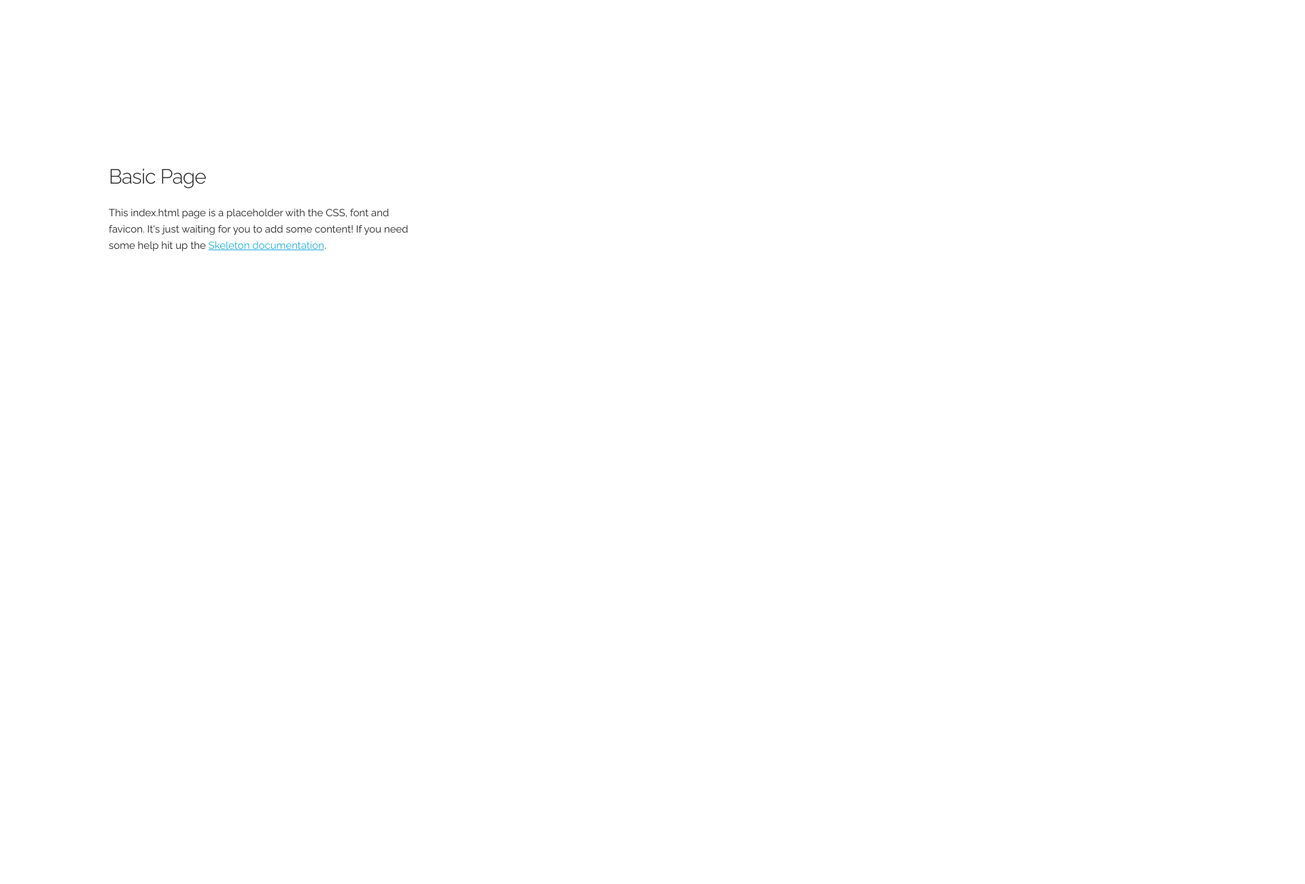
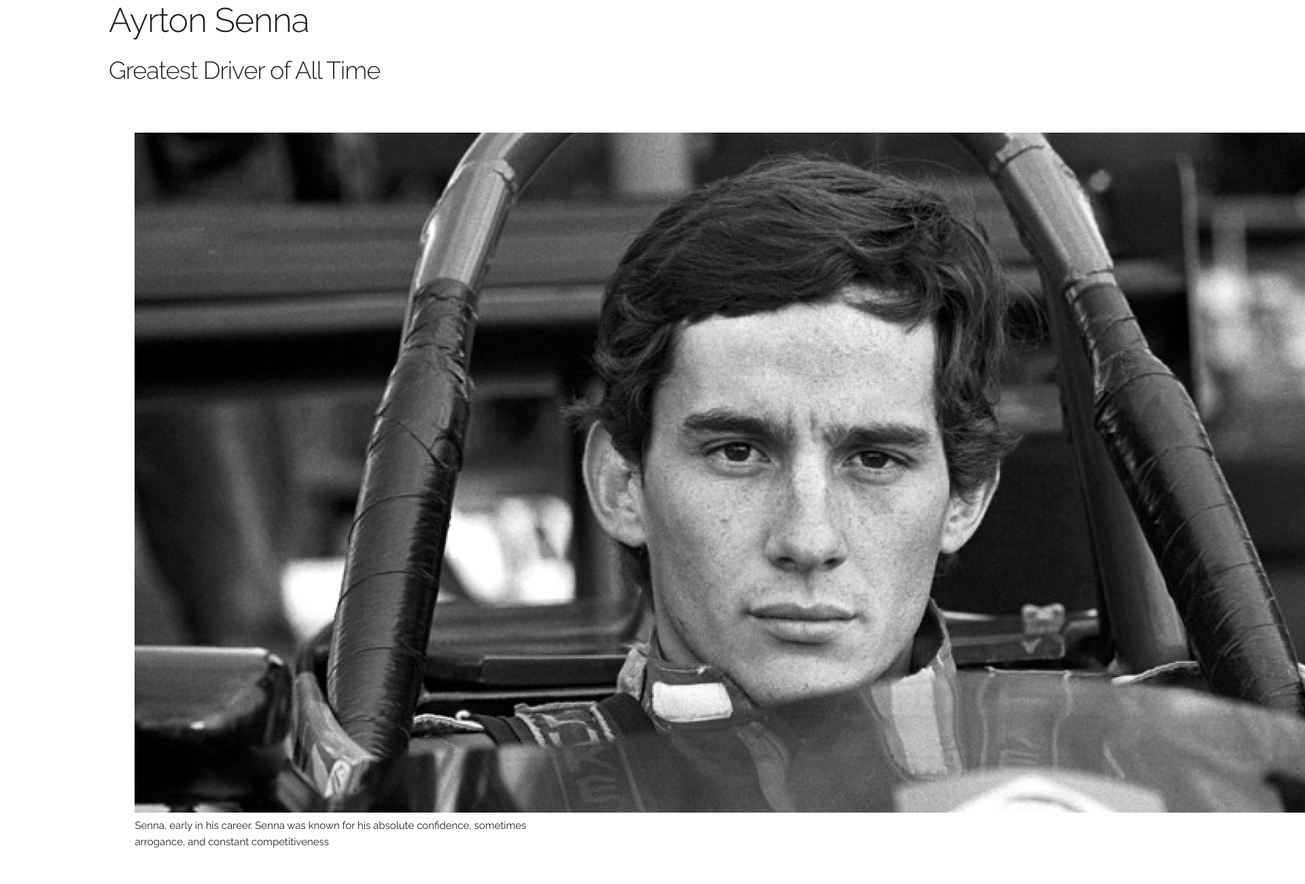
Before and after one commit to Stack22/Portfolio-Tribute, a plain HTML site: page index.html in a window 1280 px wide. Shown: the top 1300 px of the page at 68% size, 1920 px wide, since content can reach past the window. Before the commit the page ends 800 px from the top, so only its background shows below. Drawn offline with Linux system fonts and the light colour scheme.

Commit message:
add top h1, h2, image

```diff
--- a/index.html
+++ b/index.html
@@ -21,6 +21,7 @@
   –––––––––––––––––––––––––––––––––––––––––––––––––– -->
   <link rel="stylesheet" href="css/normalize.css">
   <link rel="stylesheet" href="css/skeleton.css">
+  <link rel="stylesheet" href="css/master.css">
 
   <!-- Favicon
   –––––––––––––––––––––––––––––––––––––––––––––––––– -->
@@ -33,6 +34,12 @@
   –––––––––––––––––––––––––––––––––––––––––––––––––– -->
   <div class="container">
     <div class="row">
+      <h1>Ayrton Senna</h1>
+      <h3>Greatest Driver of All Time</h3>
+      <div class="two-thirds column" style="margin-top: 5%">
+        <img src="senna.jpg" alt="image of tribute subject" id="tribimage"></img>
+        <p>Senna, early in his career. Senna was known for his absolute confidence, sometimes arrogance, and constant competitiveness</p>
+      </div>
       <div class="one-half column" style="margin-top: 25%">
         <h4>Basic Page</h4>
         <p>This index.html page is a placeholder with the CSS, font and favicon. It's just waiting for you to add some content! If you need some help hit up the <a href="http://www.getskeleton.com">Skeleton documentation</a>.</p>
```
Also changed, not shown: senna.jpg (added).
